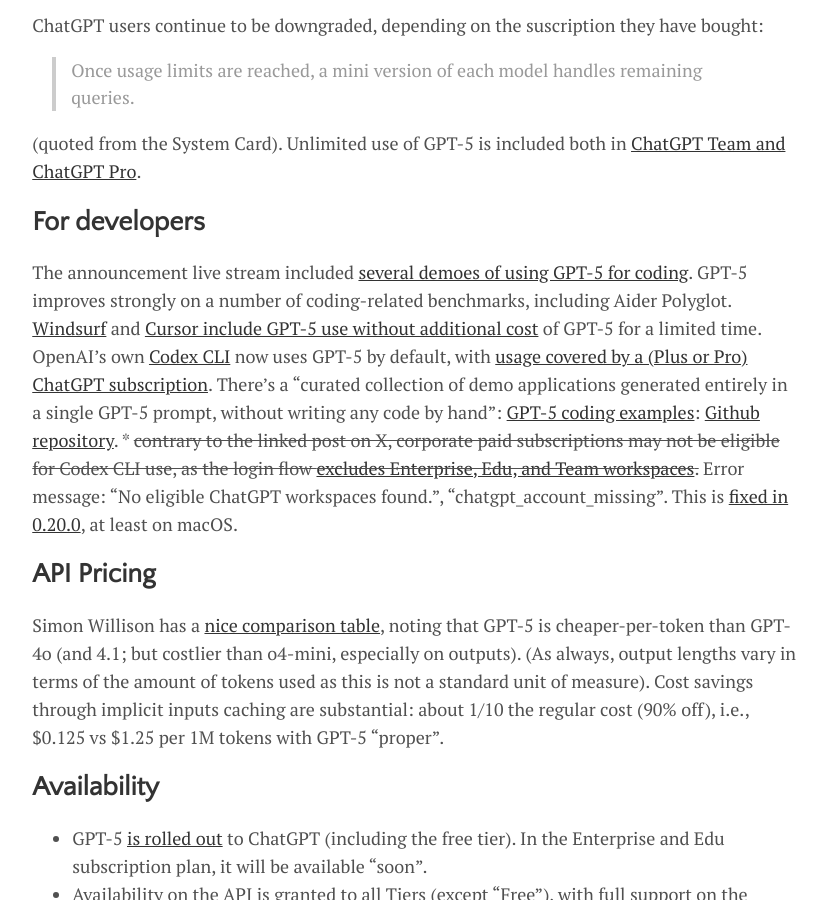
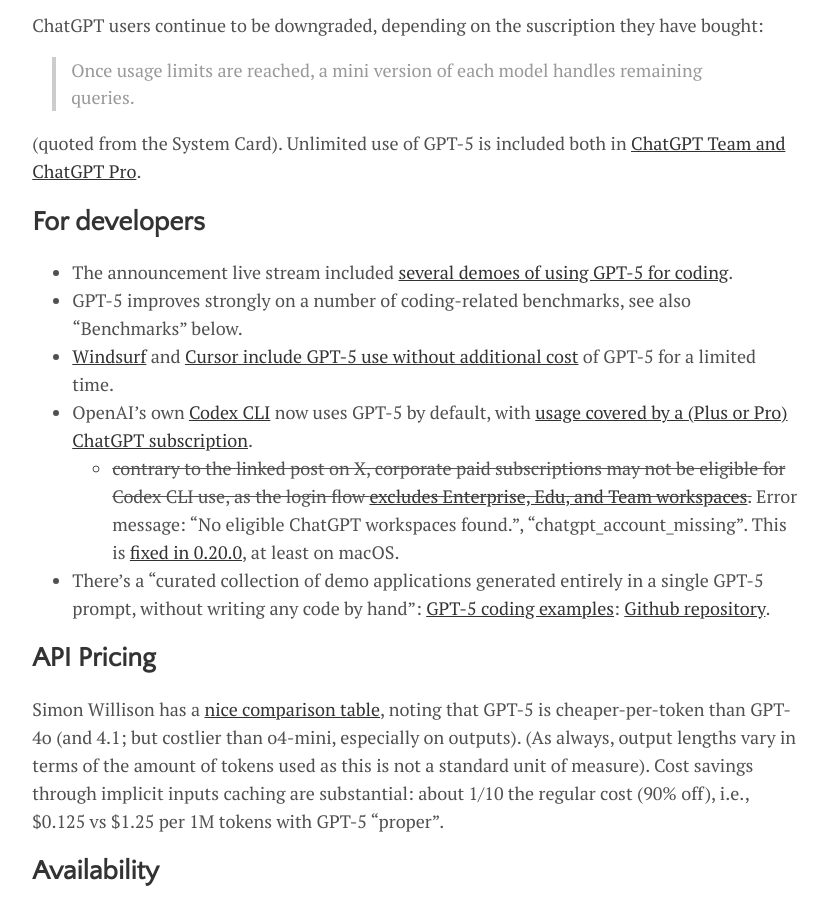
Before and after one commit to ndurner/ndurner.github.io, a Jekyll site: the page built from _posts/2025-08-07-openai-gpt-5.md, in a window 1280 px wide and 900 px high, scrolled down 1725 px. Shown: the whole window, without its empty margins (224-1052 px from the left). Built offline with Jekyll 4.4.1, drawn with Linux system fonts in a browser that asks for light colours.

Commit message:
fix Developers section

```diff
--- a/_posts/2025-08-07-openai-gpt-5.md
+++ b/_posts/2025-08-07-openai-gpt-5.md
@@ -46,8 +46,12 @@
 (quoted from the System Card). Unlimited use of GPT-5 is included both in [ChatGPT Team and ChatGPT Pro](https://help.openai.com/en/articles/11909943-gpt-5-in-chatgpt#:~:text=unlimited%20access%20to%20our%20GPT-5%20models).
 
 ## For developers
-The announcement live stream included [several demoes of using GPT-5 for coding](https://youtu.be/0Uu_VJeVVfo?t=2464). GPT-5 improves strongly on a number of coding-related benchmarks, including Aider Polyglot. [Windsurf](https://x.com/OpenAIDevs/status/1953554951885713859) and [Cursor include GPT-5 use without additional cost](https://x.com/cursor_ai/status/1953519580627742750) of GPT-5 for a limited time. OpenAI's own [Codex CLI](openai-codex-notes) now uses GPT-5 by default, with [usage covered by a (Plus or Pro) ChatGPT subscription](https://x.com/embirico/status/1953526045573059056). There's a "curated collection of demo applications generated entirely in a single GPT-5 prompt, without writing any code by hand": [GPT-5 coding examples](https://gpt-examples.com): [Github repository](https://github.com/openai/gpt-5-coding-examples).
+* The announcement live stream included [several demoes of using GPT-5 for coding](https://youtu.be/0Uu_VJeVVfo?t=2464).
+* GPT-5 improves strongly on a number of coding-related benchmarks, see also "Benchmarks" below.
+* [Windsurf](https://x.com/OpenAIDevs/status/1953554951885713859) and [Cursor include GPT-5 use without additional cost](https://x.com/cursor_ai/status/1953519580627742750) of GPT-5 for a limited time.
+* OpenAI's own [Codex CLI](openai-codex-notes) now uses GPT-5 by default, with [usage covered by a (Plus or Pro) ChatGPT subscription](https://x.com/embirico/status/1953526045573059056).
     * ~~contrary to the linked post on X, corporate paid subscriptions may not be eligible for Codex CLI use, as the login flow [excludes Enterprise, Edu, and Team workspaces](https://help.openai.com/en/articles/11381614-codex-cli-and-sign-in-with-chatgpt#:~:text=Who%20can%20use%20the%20new%20sign-in%20flow).~~ Error message: "No eligible ChatGPT workspaces found.", "chatgpt_account_missing". This is [fixed in 0.20.0](https://github.com/openai/codex/issues/1533#issuecomment-3170562561), at least on macOS.
+* There's a "curated collection of demo applications generated entirely in a single GPT-5 prompt, without writing any code by hand": [GPT-5 coding examples](https://gpt-examples.com): [Github repository](https://github.com/openai/gpt-5-coding-examples).
 
 ## API Pricing
 Simon Willison has a [nice comparison table](https://simonwillison.net/2025/Aug/7/gpt-5/#:~:text=Input%20%24%2Fm), noting that GPT-5 is cheaper-per-token than GPT-4o (and 4.1; but costlier than o4-mini, especially on outputs). (As always, output lengths vary in terms of the amount of tokens used as this is not a standard unit of measure). Cost savings through implicit inputs caching are substantial: about 1/10 the regular cost (90% off), i.e., $0.125 vs $1.25 per 1M tokens with GPT-5 "proper".
```
